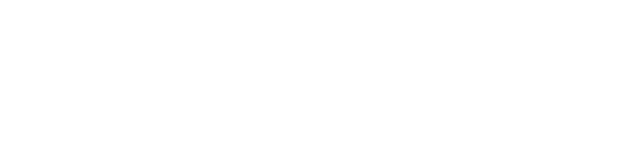
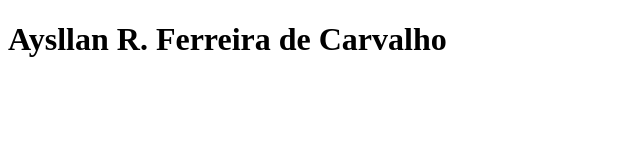
Before and after one commit to aysllanferreira/aysllanferreira.github.io, a plain HTML site: page index.html in a window 1280 px wide. Shown: the whole page, without its empty margins (0-640 px from the left). Drawn offline with Linux system fonts and the light colour scheme.

Commit message:
Nome completo adicionado

```diff
--- a/index.html
+++ b/index.html
@@ -7,6 +7,6 @@
     <title>Aysllan - Portifolio</title>
 </head>
 <body>
-
+    <h1>Aysllan R. Ferreira de Carvalho</h1>
 </body>
 </html>
```
